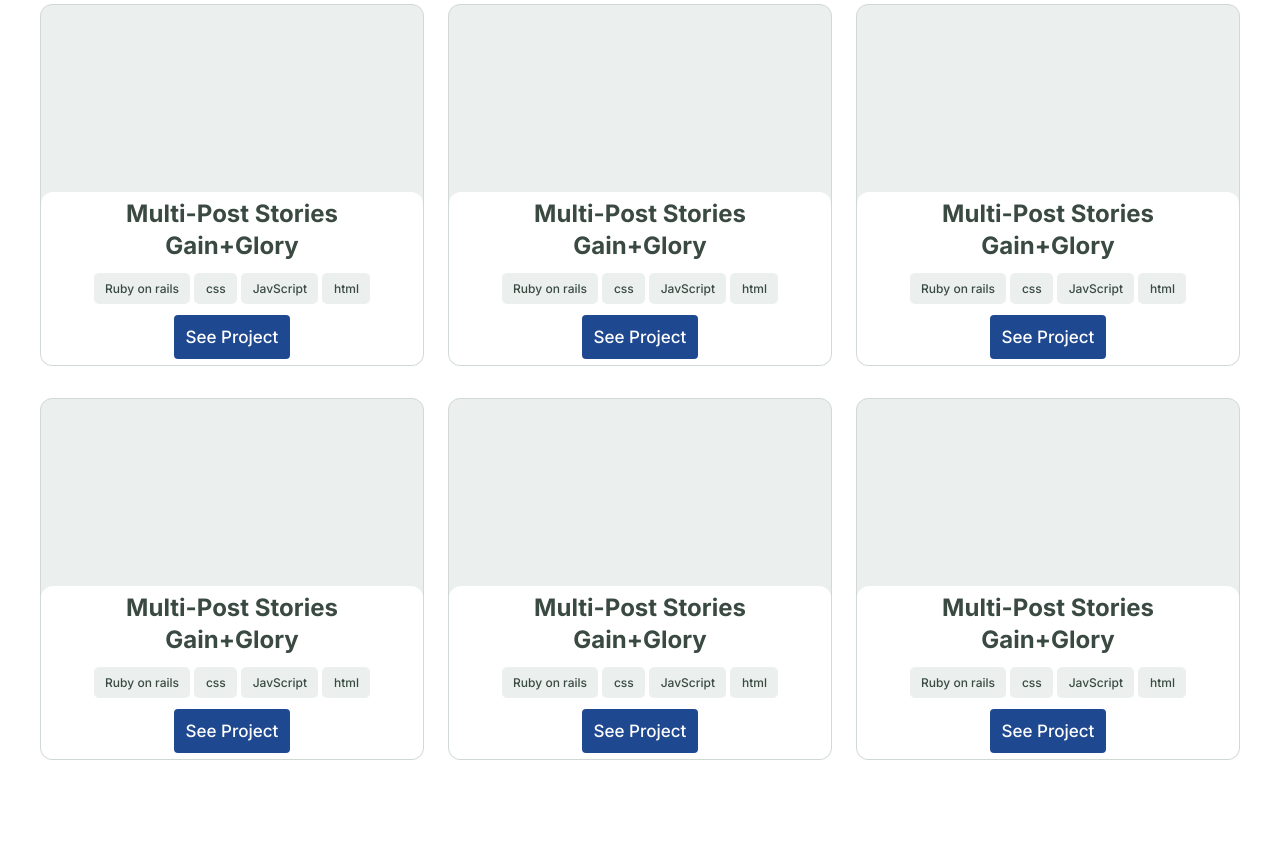
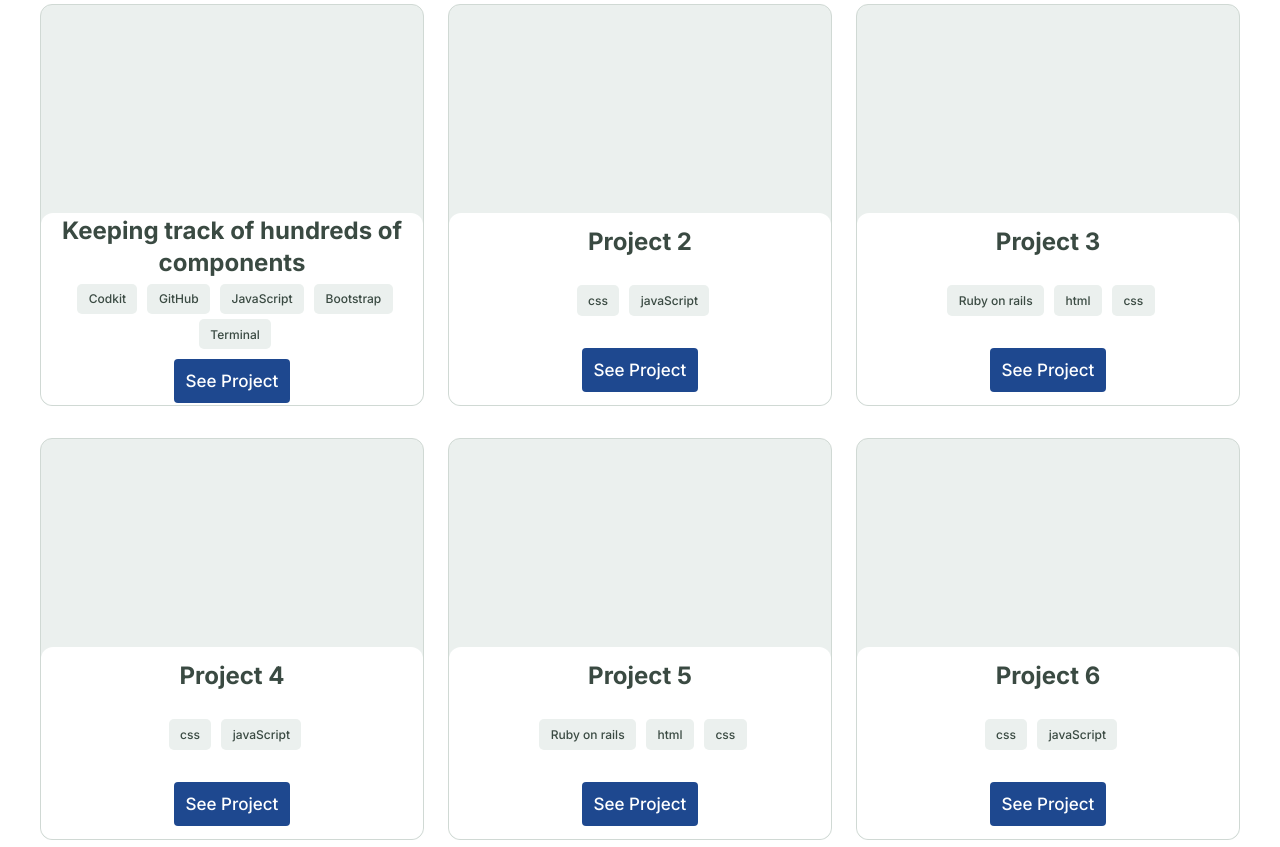
Before and after one commit to gandradep/porfolio_mobile_first, a website: page index.html in a window 1280 px wide. Shown: the part 1010-1857 px from the top of the page. Drawn offline with Linux system fonts and the light colour scheme.

Commit message:
Using object to create dynamic workSection

```diff
--- a/index.html
+++ b/index.html
@@ -79,99 +79,12 @@
         <hr class="mobileHr">
       </header>
 
-      <div class="gridContainer padWork">
-        <article class="workPost borderRad12">
-          <div class="workInfo borderRad12">
-          <hgroup class="postColor">
-            <h2 class="cardTitle">Multi-Post Stories</h2>
-            <h2 class="cardTitle">Gain+Glory</h2>
-          </hgroup>
-          <ul class="postColor">
-            <li>Ruby on rails</li>
-            <li>css</li>
-            <li>JavScript</li>
-            <li>html</li>
-          </ul>
-          <a class="button" href="#">See Project</a>
-          </div>
-        </article>
-        <article class="workPost borderRad12">
-          <div class="workInfo borderRad12">
-          <hgroup class="postColor">
-            <h2 class="cardTitle">Multi-Post Stories</h2>
-            <h2 class="cardTitle">Gain+Glory</h2>
-          </hgroup>
-          <ul class="postColor">
-            <li>Ruby on rails</li>
-            <li>css</li>
-            <li>JavScript</li>
-            <li>html</li>
-          </ul>
-          <a class="button" href="#">See Project</a>
-          </div>
-        </article>
-        <article class="workPost borderRad12">
-          <div class="workInfo borderRad12">
-          <hgroup class="postColor">
-            <h2 class="cardTitle">Multi-Post Stories</h2>
-            <h2 class="cardTitle">Gain+Glory</h2>
-          </hgroup>
-          <ul class="postColor">
-            <li>Ruby on rails</li>
-            <li>css</li>
-            <li>JavScript</li>
-            <li>html</li>
-          </ul>
-          <a class="button" href="#">See Project</a>
-          </div>
-        </article>
-        <article class="workPost borderRad12">
-          <div class="workInfo borderRad12">
-          <hgroup class="postColor">
-            <h2 class="cardTitle">Multi-Post Stories</h2>
-            <h2 class="cardTitle">Gain+Glory</h2>
-          </hgroup>
-          <ul class="postColor">
-            <li>Ruby on rails</li>
-            <li>css</li>
-            <li>JavScript</li>
-            <li>html</li>
-          </ul>
-          <a class="button" href="#">See Project</a>
-          </div>
-        </article>
-        <article class="workPost borderRad12">
-          <div class="workInfo borderRad12">
-          <hgroup class="postColor">
-            <h2 class="cardTitle">Multi-Post Stories</h2>
-            <h2 class="cardTitle">Gain+Glory</h2>
-          </hgroup>
-          <ul class="postColor">
-            <li>Ruby on rails</li>
-            <li>css</li>
-            <li>JavScript</li>
-            <li>html</li>
-          </ul>
-          <a class="button" href="#">See Project</a>
-          </div>
-        </article>
-        <article class="workPost borderRad12">
-          <div class="workInfo borderRad12">
-          <hgroup class="postColor">
-            <h2 class="cardTitle">Multi-Post Stories</h2>
-            <h2 class="cardTitle">Gain+Glory</h2>
-          </hgroup>
-          <ul class="postColor">
-            <li>Ruby on rails</li>
-            <li>css</li>
-            <li>JavScript</li>
-            <li>html</li>
-          </ul>
-          <a class="button" href="#">See Project</a>
-          </div>
-        </article>
+      <div id="worksGrid" class="gridContainer padWork">
+
       </div>
     </section>
+
+
 
 <!-- About me section -->
 <section id="aboutMe">
@@ -284,6 +197,7 @@
   <hr class="mobileHr finalHR">
 </footer>
 <script src="menu.js"></script>
+<script src="worksModal.js" charset="utf-8"></script>
 </body>
 
 </html>
--- a/style.css
+++ b/style.css
@@ -251,9 +251,15 @@ form ul {
 .workInfo ul {
   width: 100%;
   display: flex;
-  justify-content: space-around;
+  justify-content: center;
   flex-wrap: wrap;
 }
+
+.workInfo ul>li{
+  margin-left: 8px;
+  margin-bottom: 5px;
+}
+
 
 .button {
   background-color: #1e488f;
@@ -483,7 +489,7 @@ section {
   }
 
   .workPost {
-    min-height: 45vh;
+    min-height: 50vh;
     margin-top: 0;
   }
 
--- /dev/null
+++ b/worksModal.js
@@ -0,0 +1,50 @@
+const worksInfo = {
+  title: ['Keeping track of hundreds of components',
+    'Project 2', 'Project 3', 'Project 4', 'Project 5', 'Project 6'],
+  tech:
+  [
+    ['Codkit', 'GitHub', 'JavaScript', 'Bootstrap', 'Terminal'],
+    ['css', 'javaScript'], ['Ruby on rails', 'html', 'css'],
+    ['css', 'javaScript'],
+    ['Ruby on rails', 'html', 'css'], ['css', 'javaScript'],
+  ],
+};
+
+const worksGrid = document.getElementById('worksGrid');
+
+for (let i = 0; i < worksInfo.title.length; i += 1) {
+  const article = document.createElement('article');
+  article.className = 'workPost borderRad12';
+  const divCard = document.createElement('div');
+  divCard.className = 'workInfo borderRad12';
+  const hgroup = document.createElement('hgroup');
+  hgroup.className = 'postColor';
+
+  const title = document.createElement('h2');
+  const textTitle = document.createTextNode(worksInfo.title[i]);
+  title.className = 'cardTitle';
+  title.appendChild(textTitle);
+
+  const techList = document.createElement('ul');
+  techList.className = 'postColor';
+
+  const x = worksInfo.tech[i];
+
+  for (let j = 0; j < x.length; j += 1) {
+    const li = document.createElement('li');
+    li.innerText = x[j];
+    techList.appendChild(li);
+  }
+
+  const button = document.createElement('a');
+  const buttonText = document.createTextNode('See Project');
+  button.appendChild(buttonText);
+  button.className = 'button';
+  hgroup.appendChild(title);
+
+  divCard.appendChild(hgroup);
+  divCard.appendChild(techList);
+  divCard.appendChild(button);
+  article.appendChild(divCard);
+  worksGrid.appendChild(article);
+}
```
Lines whose indentation alone changed are shown as unchanged.
